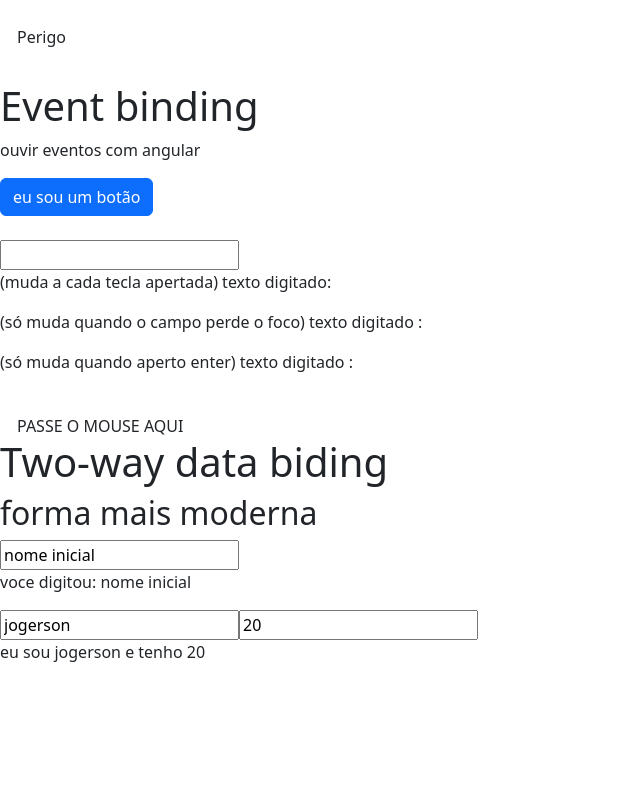
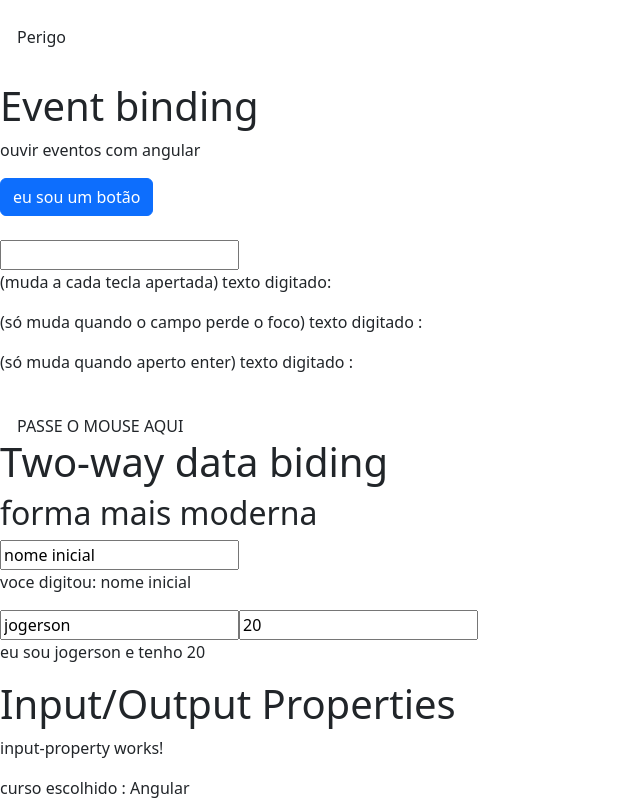
Before and after one commit to DeykyPinheiro/curso-agular-loiane, an Angular app in the folder data-biding/: page / in a window 1280 px wide. Shown: the part 1364-2164 px from the top of the page, without its empty margins (0-640 px from the left). Before the commit the page ends 2044 px from the top, so only its background shows below. Built offline with nearby package versions, Linux system fonts and the light colour scheme.

Commit message:
input properties

```diff
--- a/data-biding/src/app/app.module.ts
+++ b/data-biding/src/app/app.module.ts
@@ -6,11 +6,13 @@ import { AppRoutingModule } from './app-routing.module';
 import { AppComponent } from './app.component';
 import { DataBidingComponent } from './data-biding/data-biding.component';
 import { NgbModule } from '@ng-bootstrap/ng-bootstrap';
+import { InputPropertyComponent } from './input-property/input-property.component';
 
 @NgModule({
   declarations: [
     AppComponent,
-    DataBidingComponent
+    DataBidingComponent,
+    InputPropertyComponent
   ],
   imports: [
     BrowserModule,
--- a/data-biding/src/app/data-biding/data-biding.component.html
+++ b/data-biding/src/app/data-biding/data-biding.component.html
@@ -117,10 +117,16 @@
 
             <input type="text" [(ngModel)]="pessoa.nome">
             <input type="text" [(ngModel)]="pessoa.idade">
-            <p>eu sou {{ pessoa.nome }} e tenho {{  pessoa.idade }}</p>
+            <p>eu sou {{ pessoa.nome }} e tenho {{ pessoa.idade }}</p>
 
 
         </div>
     </article>
+    <section class="input-output-properties">
+        <article>
+            <h1>Input/Output Properties</h1>
+            <app-curso-input [nome]="nomeDoCurso"></app-curso-input>
+        </article>
+    </section>
 
 </section>
--- a/data-biding/src/app/data-biding/data-biding.component.ts
+++ b/data-biding/src/app/data-biding/data-biding.component.ts
@@ -21,6 +21,8 @@ export class DataBidingComponent {
   nome: string = "nome inicial";
 
   isMouseOver: boolean = false;
+
+  nomeDoCurso: string = "Angular";
 
   pessoa: any = {
     nome: "jogerson",
--- /dev/null
+++ b/data-biding/src/app/input-property/input-property.component.html
@@ -0,0 +1,3 @@
+<p>input-property works!</p>
+
+<div>curso escolhido : {{ nomeCurso }}</div>
--- /dev/null
+++ b/data-biding/src/app/input-property/input-property.component.ts
@@ -0,0 +1,20 @@
+import { Component, Input } from '@angular/core';
+import { noop } from 'rxjs';
+
+@Component({
+  selector: 'app-curso-input',
+  templateUrl: './input-property.component.html',
+  styleUrls: ['./input-property.component.sass']
+  // inputs: ["nomeCurso:nome"] tbm funciona, mas a convencao esta para usar anotation
+})
+export class InputPropertyComponent {
+
+  // assim eu consigo expor a variavel nome para o seletor
+  // posso usar o mesmo nome e não colocar nada, ou posso usar com um nome para entrada
+  // e um nome para usar internamente
+  @Input("nome")
+  nomeCurso: string = "";
+
+
+
+}
```
Also changed, not shown: data-biding/src/app/input-property/input-property.component.sass (added), 1 other file (tests, documents, lock files or other folders).
